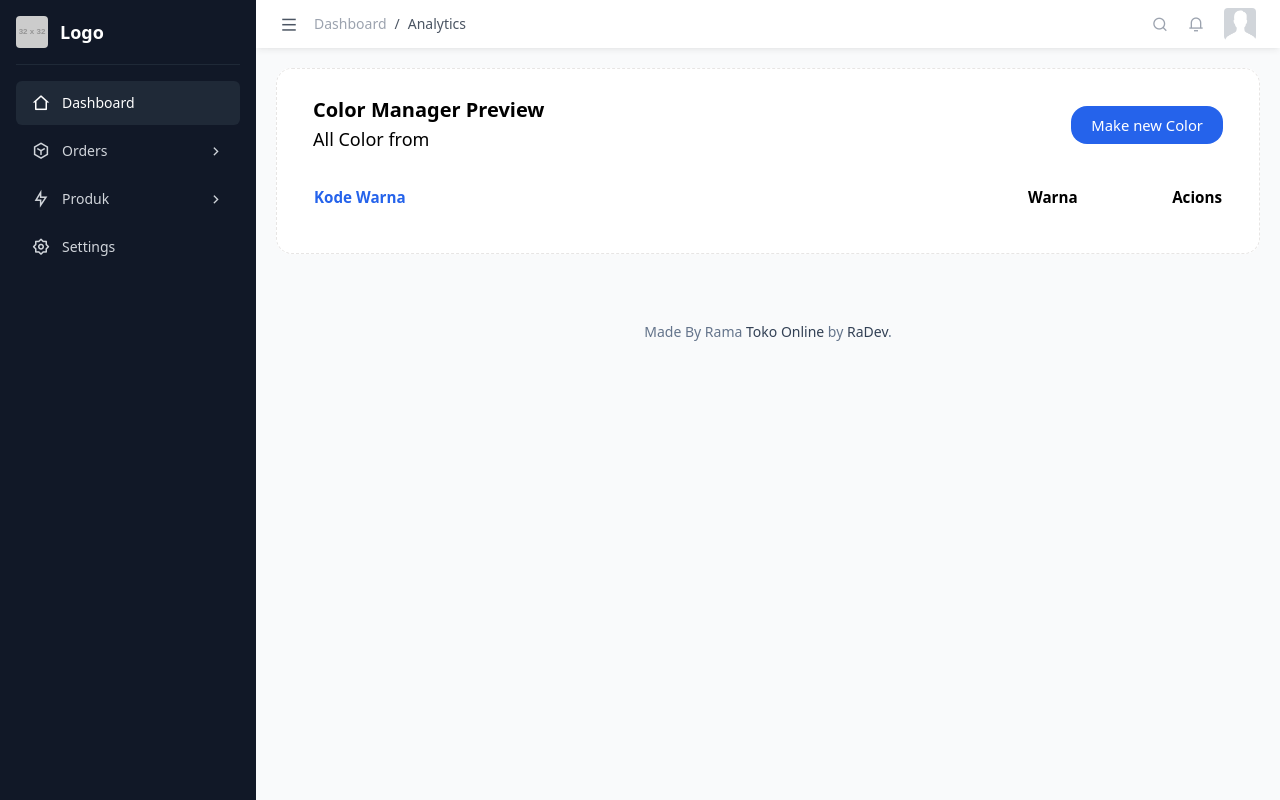
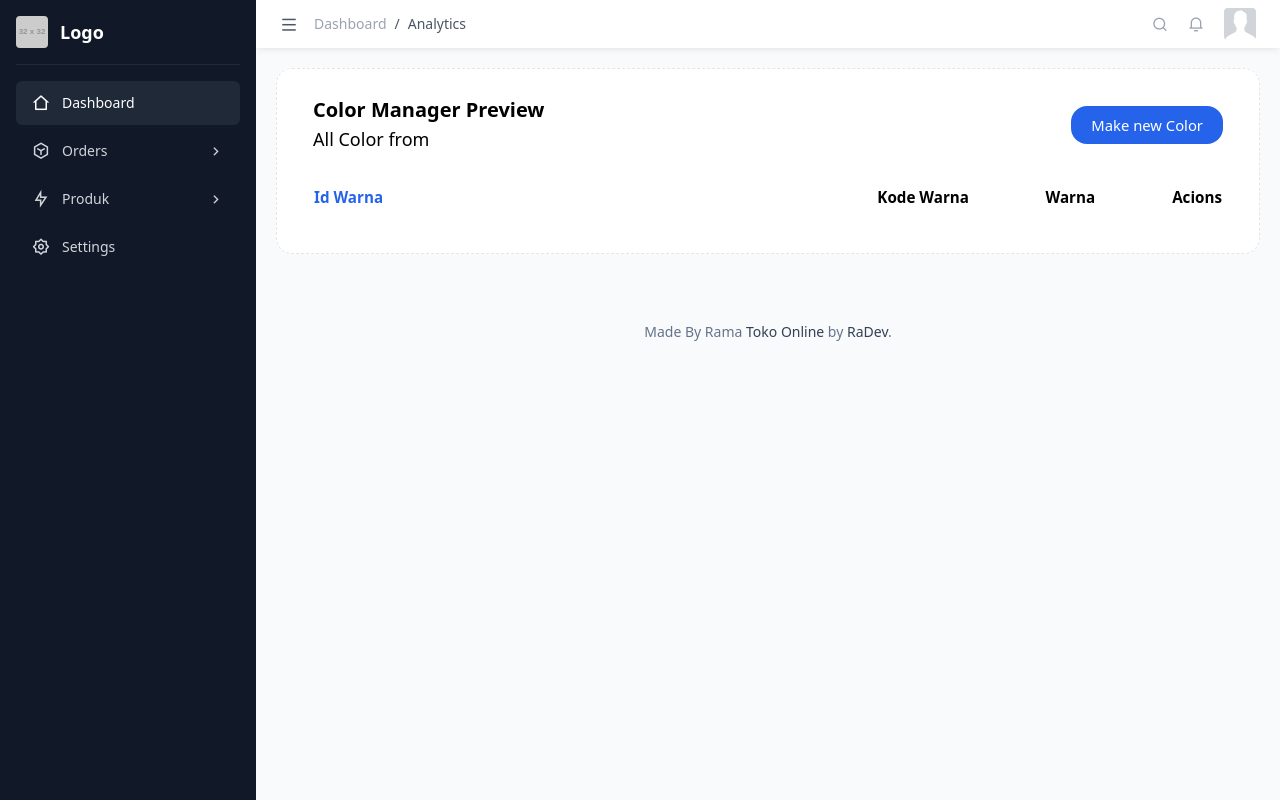
Before and after one commit to rammm2005/Tool-Ti-Project-UAS, a PHP site: page /produk/color-manager.php in a window 1280 px wide. Run offline with PHP 8.4, Linux system fonts and the light colour scheme; the visitor is signed in with stand-in values (Sample User, id 1); grey boxes labelled with a size stand in for pictures from a placeholder-image service; data that the repository does not hold is empty; some libraries are stand-ins or nearby versions.

Commit message:
fix coler code

```diff
--- a/seller/db/controller/color/color.php
+++ b/seller/db/controller/color/color.php
@@ -5,8 +5,8 @@ require_once "../../connect.php";
 
 class Color extends Database{
 
-    public function insertColor($id_warna,$nama_warna){
-        $sql = "INSERT INTO warna(id_warna,nama_warna)VALUES ('$id_warna','$nama_warna')";
+    public function insertColor($id_warna,$nama_warna,$kode_warna){
+        $sql = "INSERT INTO warna(id_warna,nama_warna,kode_warna)VALUES ('$id_warna','$nama_warna','$kode_warna')";
 
         if($this->connection->query($sql) === TRUE){
             echo "Record added successfully";
--- a/seller/db/controller/color/insert_action.php
+++ b/seller/db/controller/color/insert_action.php
@@ -7,13 +7,14 @@ $colorHandler = new Color();
 if ($_SERVER['REQUEST_METHOD'] === 'POST' && isset($_POST['add-warna'])) {
     $id_seller = $_SESSION['user_id'];
     $nama_warna = $_POST['nama_warna'];
+    $kode_warna = $_POST['kode_warna'];
     $id_warna = $colorHandler->idGenerate();
-    if (empty($id_warna) || empty($nama_warna)) {
+    if (empty($id_warna) || empty($nama_warna) || empty($kode_warna)) {
         header('Location: ../../../produk/add-color.php?unique-seller=' . $id_seller . '&error=missing_fields');
         exit();
     }
 
-    $colorHandler->insertColor( $id_warna, $nama_warna);
+    $colorHandler->insertColor( $id_warna, $nama_warna, $kode_warna);
     header('Location: ../../../produk/color-manager.php?unique-seller=' . $id_seller.'&success=added');
     exit();
 
--- a/seller/produk/color-manager.php
+++ b/seller/produk/color-manager.php
@@ -94,9 +94,10 @@ require_once('../db/connect.php');
                                 <table class="w-full my-0 align-middle text-dark border-neutral-200">
                                     <thead class="align-bottom">
                                         <tr class="font-semibold text-[0.95rem] text-secondary-dark">
-                                            <th class="pb-3 text-start text-blue-600 min-w-[175px]">Kode Warna</th>
-                                            <th class="pb-3 text-end min-w-[100px]">Warna</th>
-                                            <th class="pb-3 text-end min-w-[50px]">Acions</th>
+                                            <th class="pb-3 text-start text-blue-600 min-w-[175px]">Id Warna</th>
+                                            <th class="pb-3 text-end min-w-[50px]">Kode Warna</th>
+                                            <th class="pb-3 text-end min-w-[40px]">Warna</th>
+                                            <th class="pb-3 text-end min-w-[30px]">Acions</th>
                                         </tr>
                                     </thead>
                                     <tbody>
@@ -111,6 +112,14 @@ require_once('../db/connect.php');
                                                             <?php echo $color['id_warna'];?> </a>
                                                     </div>
                                                 </div>
+                                            </td>
+                                            <td class="p-3 pr-0 text-end">
+                                                <span class="font-semibold text-light-inverse text-md/normal gap-5 relative">
+                                                <?php echo ($color['kode_warna'] == null) ? 'not set' : $color['kode_warna']; ?>
+                                                        <?php if ($color['kode_warna'] !== null): ?>
+                                                            <b class="rounded-full w-5 h-5 px-5 py-2 shadow-md" style="background-color: <?php echo $color['kode_warna']; ?>"></b>
+                                                        <?php endif; ?>
+                                                </span>
                                             </td>
                                             <td class="p-3 pr-0 text-end">
                                                 <span class="font-semibold text-light-inverse text-md/normal"><?php echo $color['nama_warna'];?></span>
```
Also changed, not shown: seller/produk/add-color.php (+8 -0 lines), seller/src/layout/sidebar.php (+8 -2 lines).
